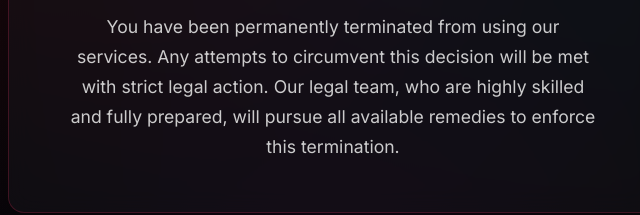
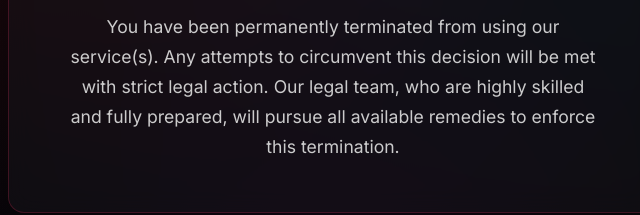
Before and after one commit to LevYashinXD/cerium-project, a website: page banned.html in a window 1280 px wide. Shown: the part 392-607 px from the top of the page, 307-947 px from the left. Drawn offline with Linux system fonts and the light colour scheme.

Commit message:
pleasecomeback

```diff
--- a/banned.html
+++ b/banned.html
@@ -121,7 +121,7 @@
         <i class="fas fa-ban icon"></i>
         <h1>Access Denied</h1>
         <p>
-            You have been permanently terminated from using our services. Any attempts to circumvent this decision will be met with strict legal action. Our legal team, who are highly skilled and fully prepared, will pursue all available remedies to enforce this termination.
+            You have been permanently terminated from using our service(s). Any attempts to circumvent this decision will be met with strict legal action. Our legal team, who are highly skilled and fully prepared, will pursue all available remedies to enforce this termination.
         </p>
         <div id="reason-container" style="display: none;">
             <div class="reason-box">
```
